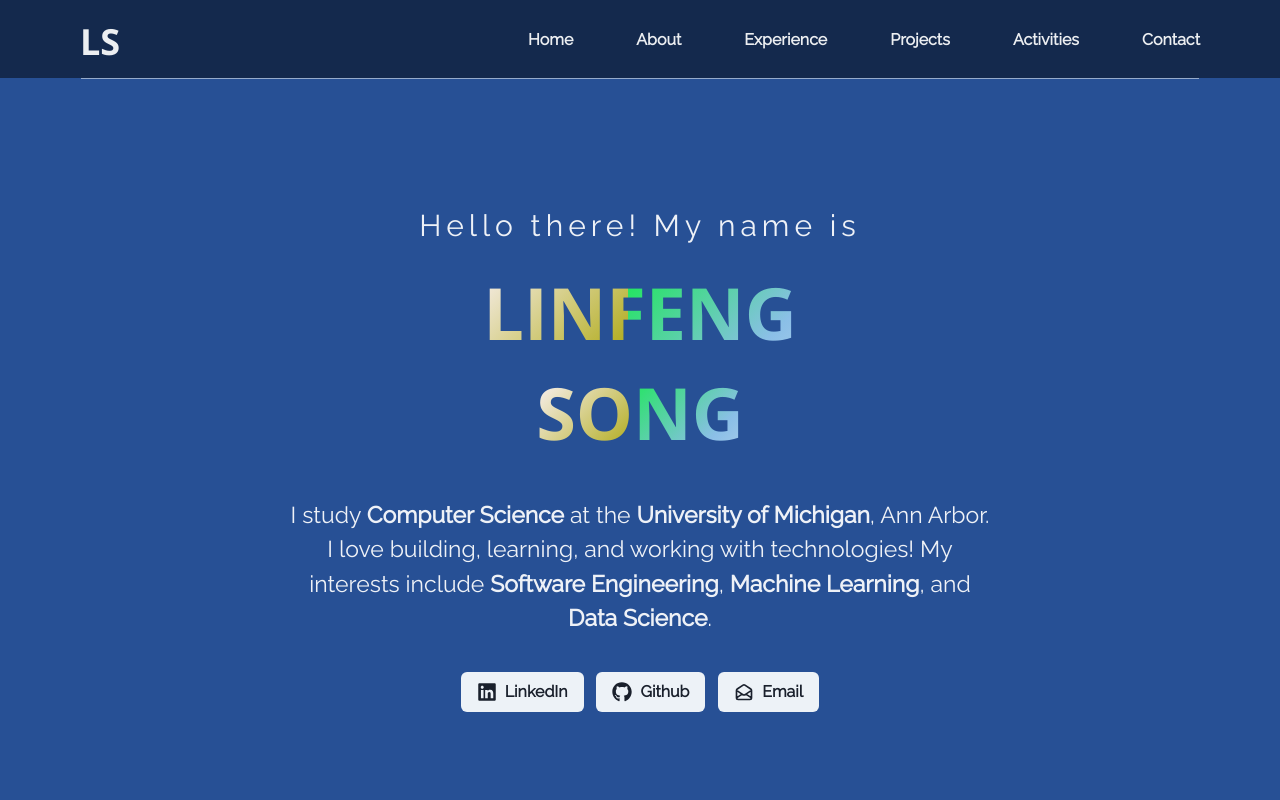
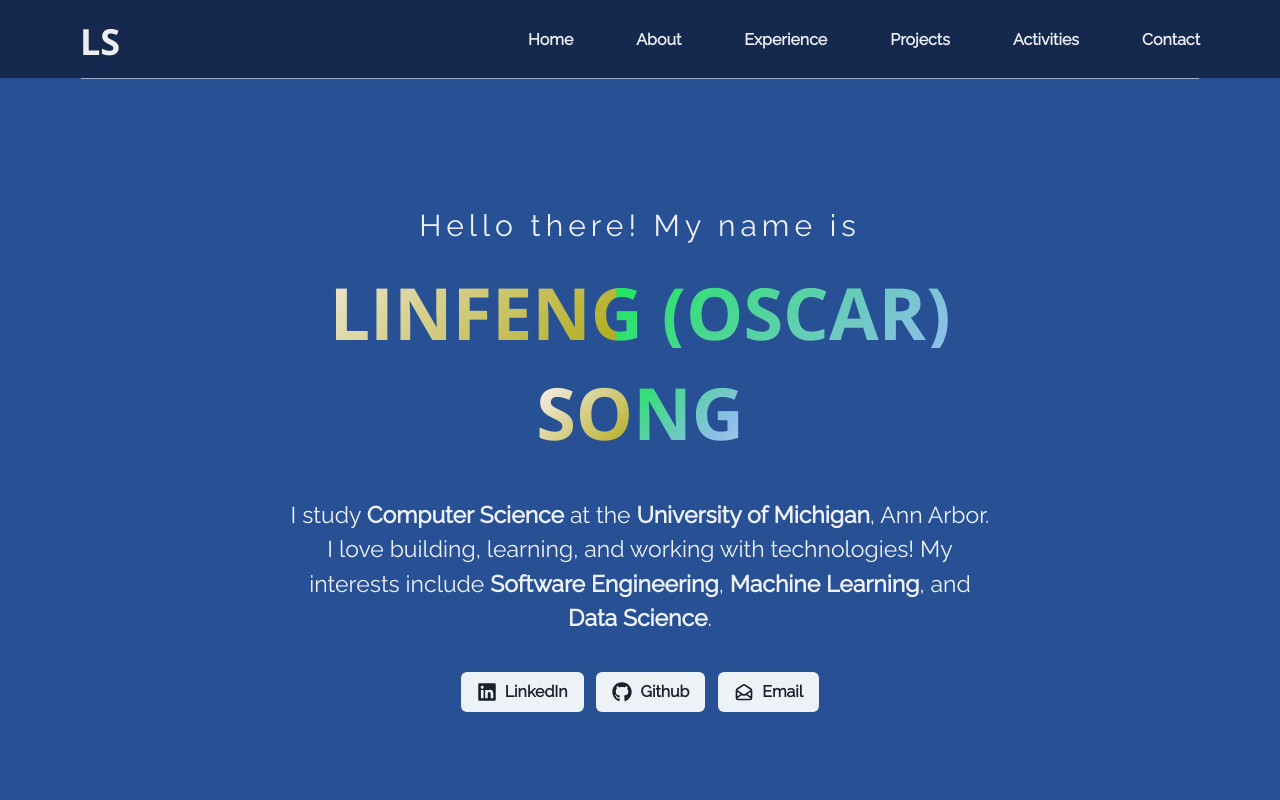
Before and after one commit to OscarSong2003/personalWebsite, a React (Create React App) app: page / in a window 1280 px wide. Shown: the top 800 px of the page. Built offline with nearby package versions, Linux system fonts and the light colour scheme.

Commit message:
Updated nickname

```diff
--- a/src/components/Home.tsx
+++ b/src/components/Home.tsx
@@ -19,7 +19,8 @@ const Home = (): React.ReactElement => {
         width="100%" height="900px">
             <Text mt="50px" color="whiteAlpha.900" fontSize="3xl"
             letterSpacing="5px">Hello there! My name is</Text>
-            <Heading className="animate-character" color="whiteAlpha.900" my={7} size="4xl">Linfeng</Heading>
+            <Heading className="animate-character" color="whiteAlpha.900" my={7} size="4xl">Linfeng &#40;Oscar&#41;</Heading>
+            {/* <Heading className="animate-character" color="whiteAlpha.900" my={7} size="4xl"></Heading> */}
             <Heading className="animate-character" color="whiteAlpha.900" size="4xl">Song</Heading>
             <Text mt="50px" color="whiteAlpha.900" fontSize="23px" width="700px" textAlign="center">
                 I study <b>Computer Science</b> at the <b>University of Michigan</b>, Ann Arbor.
```
